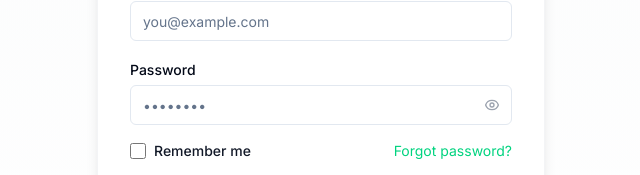
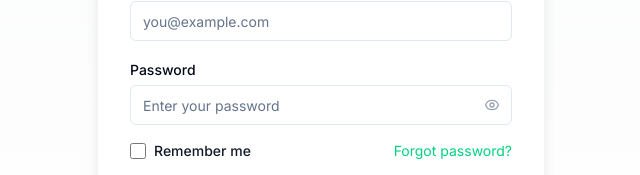
Before and after one commit to Aerovity/Riglii---Freelance, a Next.js app in the folder frontend/riglii-marketplace/: page /login in a window 1280 px wide. Shown: the part 450-625 px from the top of the page, without its empty margins (319-959 px from the left). Built offline with nearby package versions, Linux system fonts and the light colour scheme.

Commit message:
fixed password dots

```diff
--- a/frontend/riglii-marketplace/app/login/page.tsx
+++ b/frontend/riglii-marketplace/app/login/page.tsx
@@ -223,7 +223,7 @@ export default function SignInPage() {
                                     id="password"
                                     type={showPassword ? "text" : "password"}
                                     required
-                                    placeholder="••••••••"
+                                    placeholder="Enter your password"
                                     className="pr-10"
                                     value={password}
                                     onChange={(e) => setPassword(e.target.value)}
@@ -257,7 +257,7 @@ export default function SignInPage() {
                                     id="confirmPassword"
                                     type={showPassword ? "text" : "password"}
                                     required
-                                    placeholder="••••••••"
+                                    placeholder="Confirm your password"
                                     className="mt-1"
                                     value={confirmPassword}
                                     onChange={(e) => setConfirmPassword(e.target.value)}
```
